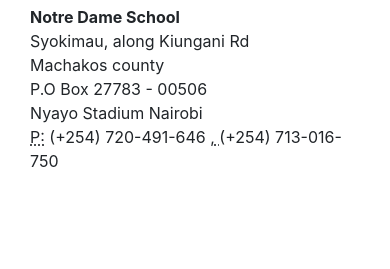
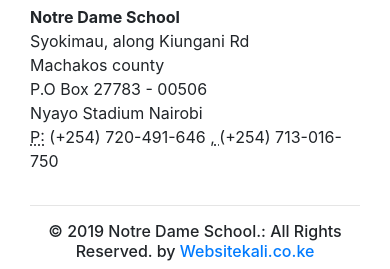
Before and after one commit to kev7862/Notre_Dame, a plain HTML site: page index.html in a window 390 px wide. Shown: the part 2147-2416 px from the top of the page. Before the commit the page ends 2336 px from the top, so only its background shows below. Drawn offline with nearby package versions, Linux system fonts and the light colour scheme.

Commit message:
Create a responsive copyright footer

```diff
--- a/index.html
+++ b/index.html
@@ -200,7 +200,7 @@
 <!--- Two Column Section -->
 
 
-<!--- Connect -->
+<!--- Contact -->
 
 <div class="container">
     <div class="row">
@@ -225,8 +225,19 @@
     </div>
 </div>
 
+<!--- End of Contact -->
+
 
 <!--- Footer -->
+<div class="col-12">
+<hr class="giza">
+<h6 class="copy">&copy; 2019 Notre Dame School.: All Rights Reserved. by<a href="https://www.websitekali.co.ke"> Websitekali.co.ke</a></h6>
+
+</div>
+
+
+
+<!-- End of footer -->
 
 
 
--- a/style.css
+++ b/style.css
@@ -94,6 +94,17 @@
 
 /* -- End of Gallery Page --*/
 
+/* -- Footer Section --*/
+
+.copy{
+  text-align: center;
+}
+.giza{
+  margin-top: 1em;
+}
+
+/* -- End of Footer Section --*/
+
 /*---Media Queries --*/
 @media (max-width: 992px) {
 
```
